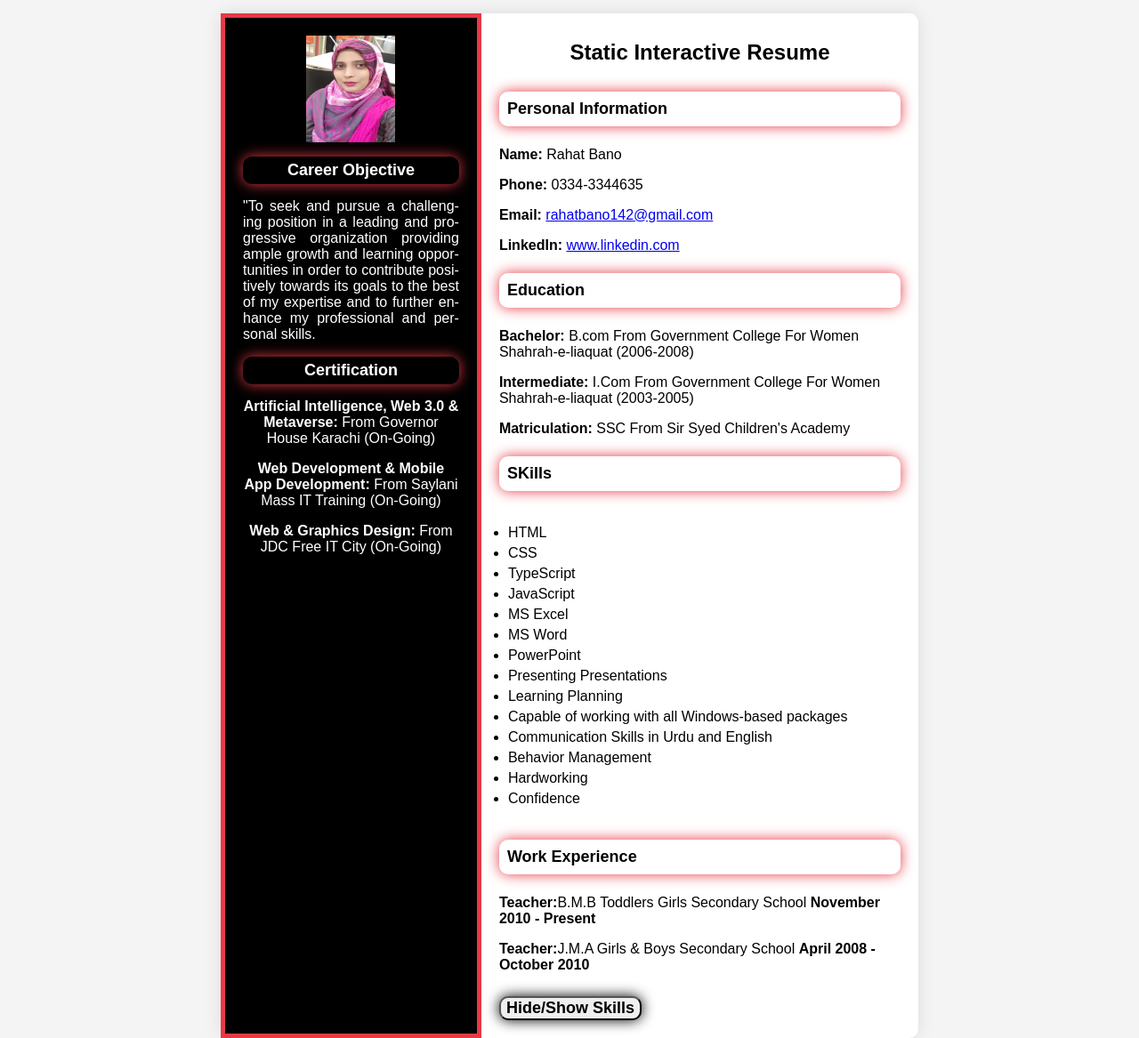
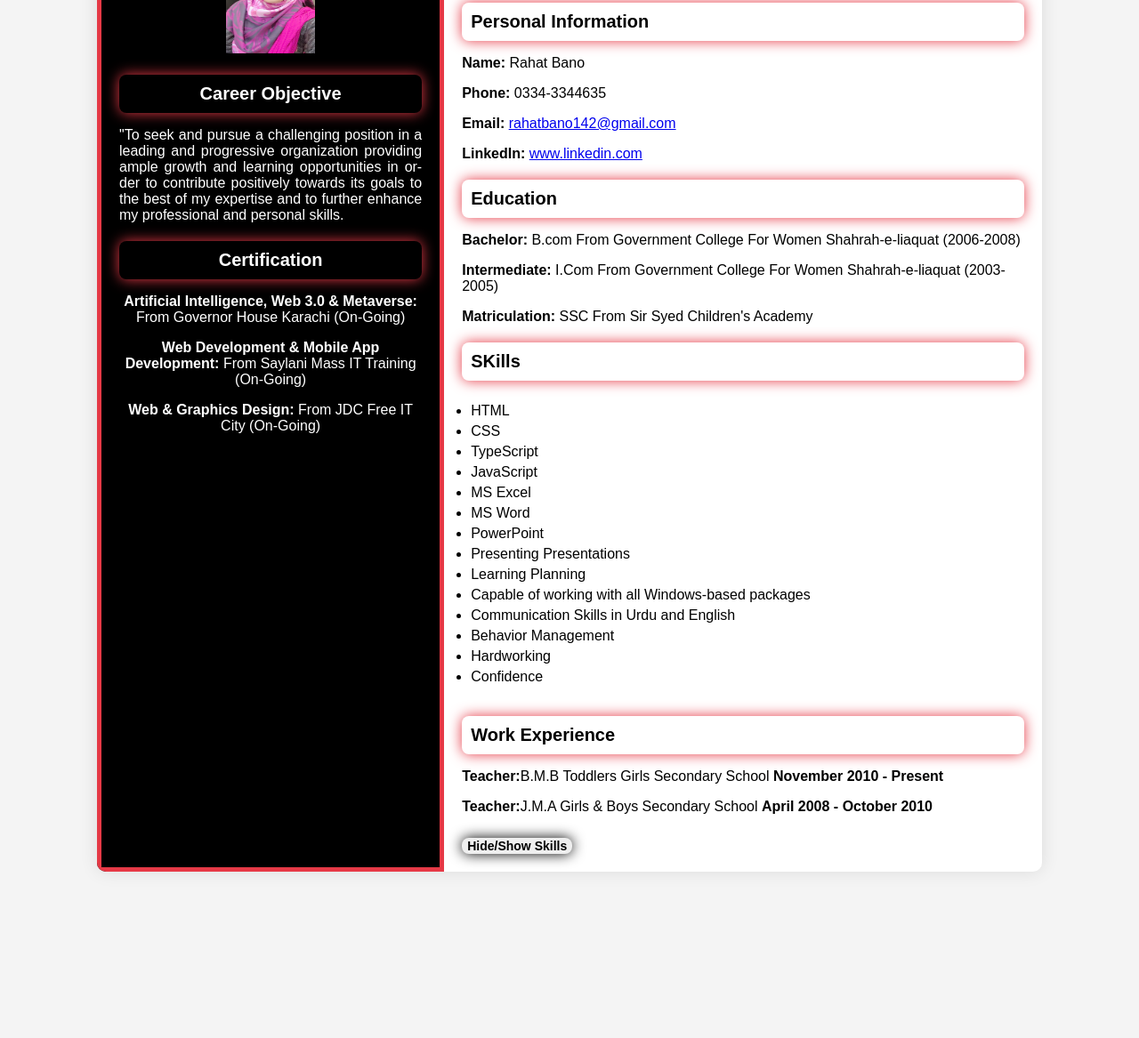
Before and after one commit to RahatBano58/Hackathon-Milestones, a plain HTML site: page Milestone 1/index.html in a window 1280 px wide. Shown: the part 135-1302 px from the top of the page at 89% size. After the commit the page ends 1165 px from the top, so only its background shows below. Drawn offline with Linux system fonts and the light colour scheme.

Commit message:
Update style.css

```diff
--- a/Milestone 1/style.css
+++ b/Milestone 1/style.css
@@ -4,16 +4,18 @@ body{
     font-family: 'Arial', sans-serif;
     background-color: #f4f4f4;
     margin: 0;
-    padding: 150px;
+    padding: 50px;
 }
 
 .resume-container {
     display: flex;
     background-color: white;
-    width: 80%;
+    width: 90%;
     margin: 0 auto;
     border-radius: 10px;
     box-shadow: 0 0 20px rgba(0, 0, 0, 0.1);
+    flex-direction: row;
+    overflow: hidden;
 
 }
 
@@ -44,14 +46,18 @@ h1{
 }
 
 h3{
-    font-size: 18px;
-    padding: 2%;
+    font-size: 20px;
+    padding: 10px;
     margin: 20px 0 10px;
     color: black;
-    border-radius: 10px;
+    border-radius: 8px;
     box-shadow: 0 0 15px #e63946;
-    margin-top: 5%;
-    margin-bottom: 5%;
+}
+
+/* Right Section */
+.right-section{
+    padding: 20px;
+    width: 65%;
 }
 
 ul{
@@ -64,19 +70,15 @@ ul li{
     margin: 5px 0;
 }
 
-/* Right Section */
-.right-section{
-    padding: 20px;
-    width: 65%;
-}
 
 button{
     font-family: Arial, sans-serif;
-    border-radius: 10px;
+    border-radius: 8px;
+    border: none;
     box-shadow: 0 0 15px black;
     cursor: pointer;
     margin-top: 10px;
-    font-size: 18px;
+    font-size: 14px;
 }
 button:hover{
     background-color: #ff737c;
```
